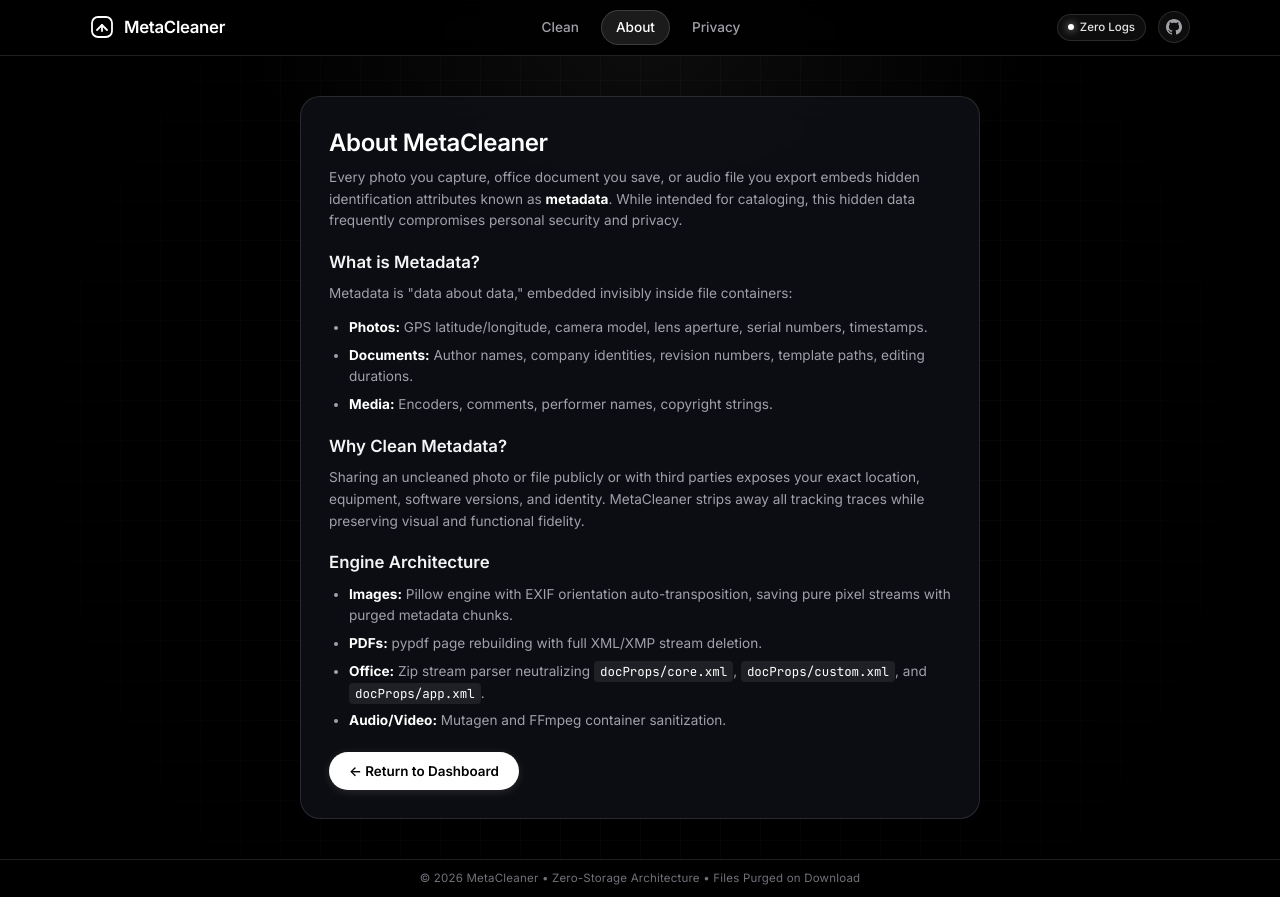
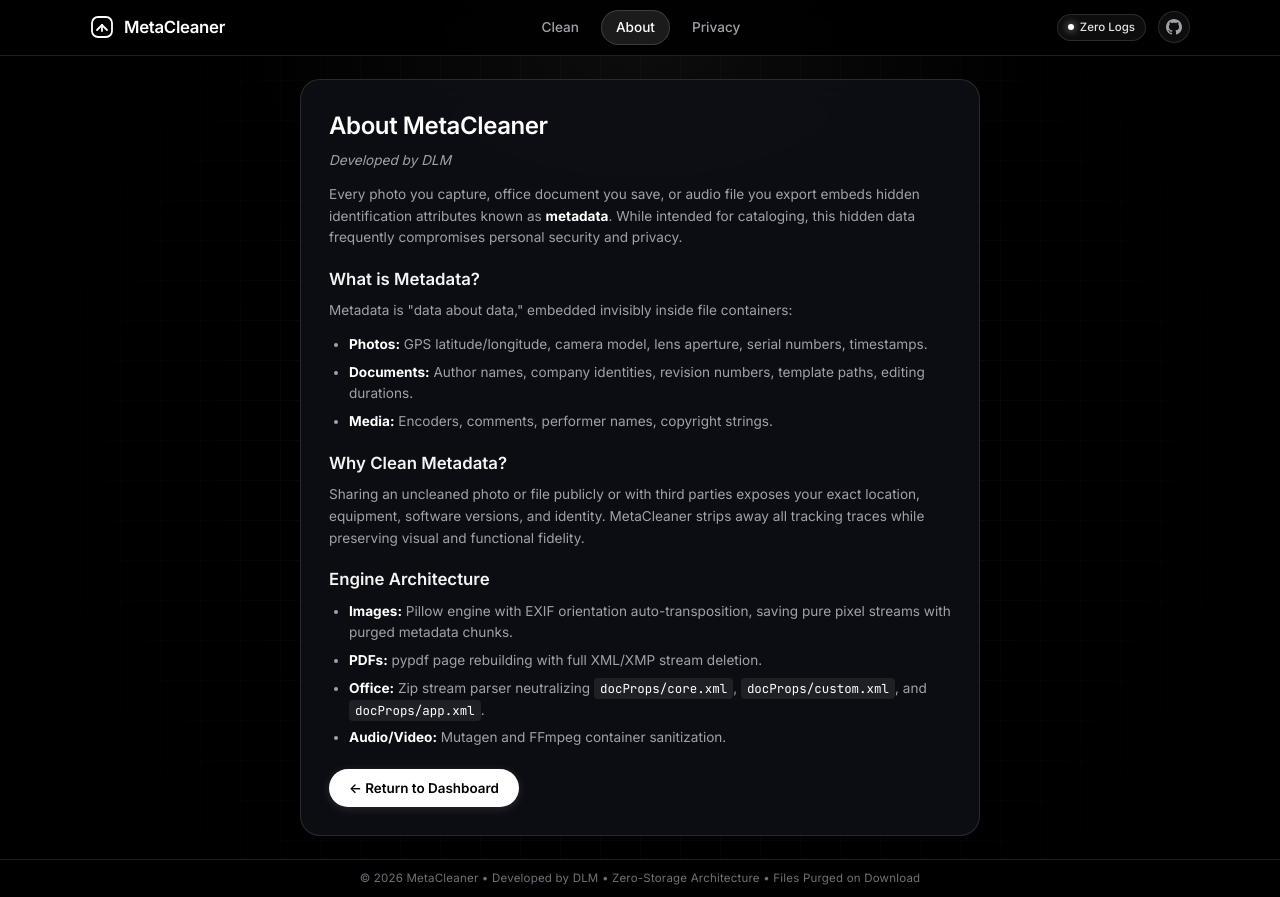
Before and after one commit to aryavartsubhammoharana/MetaCleaner, a Flask app: page /about in a window 1280 px wide. Run offline with Flask 3, Linux system fonts and the light colour scheme.

Commit message:
Add 'Developed by DLM' attribution

```diff
--- a/templates/about.html
+++ b/templates/about.html
@@ -5,6 +5,7 @@
 {% block content %}
 <div class="contained-card">
     <h1>About MetaCleaner</h1>
+    <p><em>Developed by DLM</em></p>
     <p>Every photo you capture, office document you save, or audio file you export embeds hidden identification attributes known as <strong>metadata</strong>. While intended for cataloging, this hidden data frequently compromises personal security and privacy.</p>
 
     <h2>What is Metadata?</h2>
--- a/templates/base.html
+++ b/templates/base.html
@@ -56,7 +56,7 @@
 
     <!-- Slim Footer Status Bar -->
     <footer class="footer-bar">
-        <p>&copy; 2026 MetaCleaner &bull; Zero-Storage Architecture &bull; Files Purged on Download</p>
+        <p>&copy; 2026 MetaCleaner &bull; Developed by DLM &bull; Zero-Storage Architecture &bull; Files Purged on Download</p>
     </footer>
 
     {% block scripts %}{% endblock %}
```
